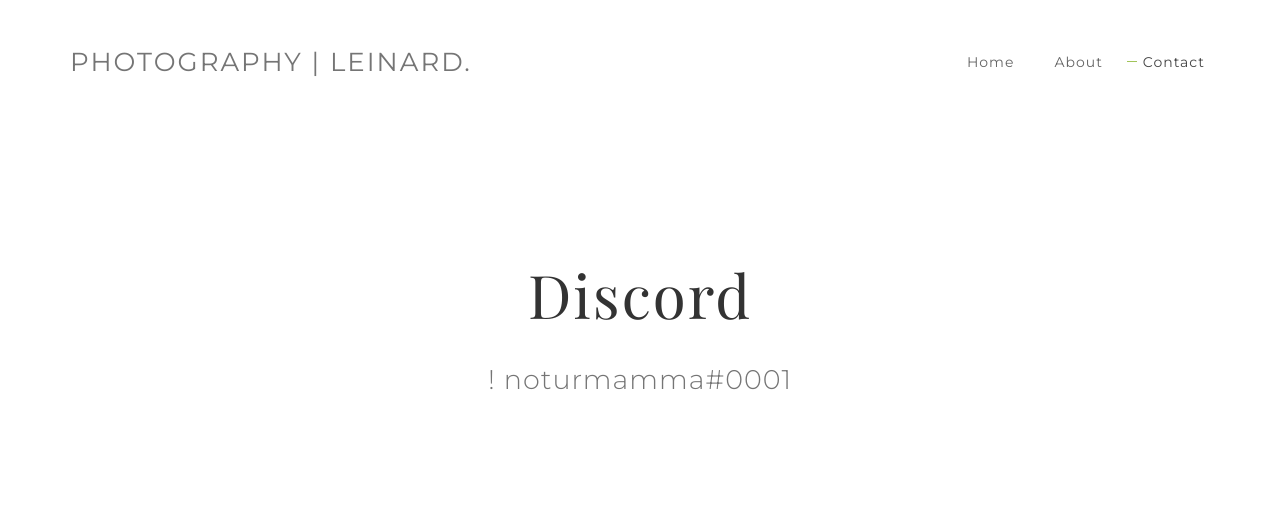
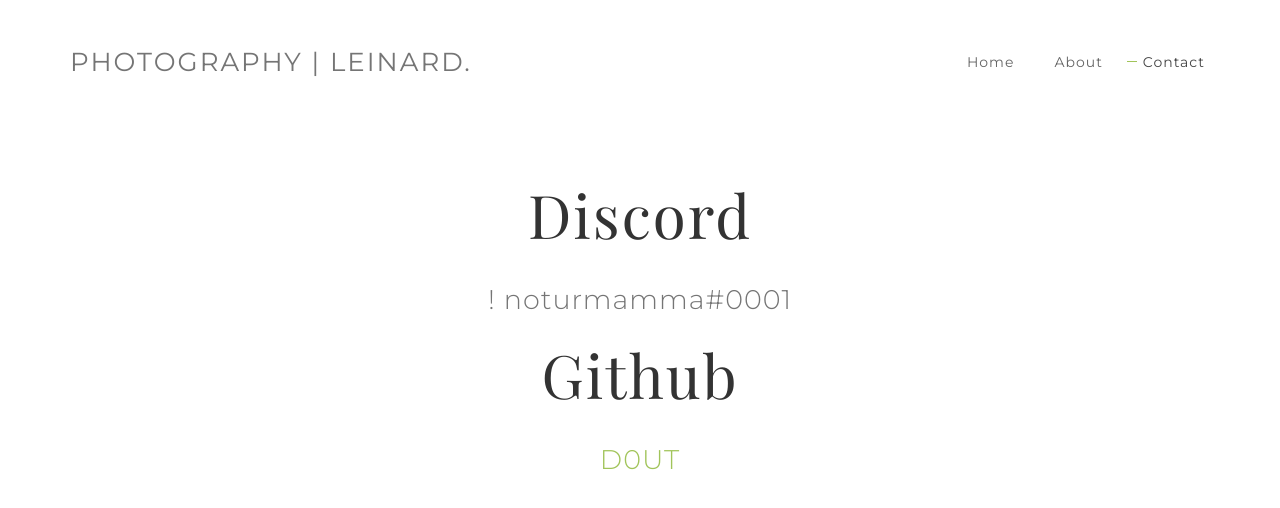
Before and after one commit to r2ng/r2ng.github.io, a plain HTML site: page contact.html in a window 1280 px wide. Drawn offline with nearby package versions, Linux system fonts and the light colour scheme.

Commit message:
Update contact.html

```diff
--- a/contact.html
+++ b/contact.html
@@ -77,6 +77,8 @@
                     <div class="col-md-12 col-sm-12">
                         <h1 class="wow fadeInUp head" data-wow-delay="0.6s">Discord</h1>
                         <p class="wow fadeInUp lr-pd" data-wow-delay="0.8s">! noturmamma#0001</p>
+                        <h1 class="wow fadeInUp head" data-wow-delay="0.6s">Github</h1>
+                        <p><a href="https://github.com/D0UT">D0UT</a></p>
                     </div>
 
                 </div>
```
